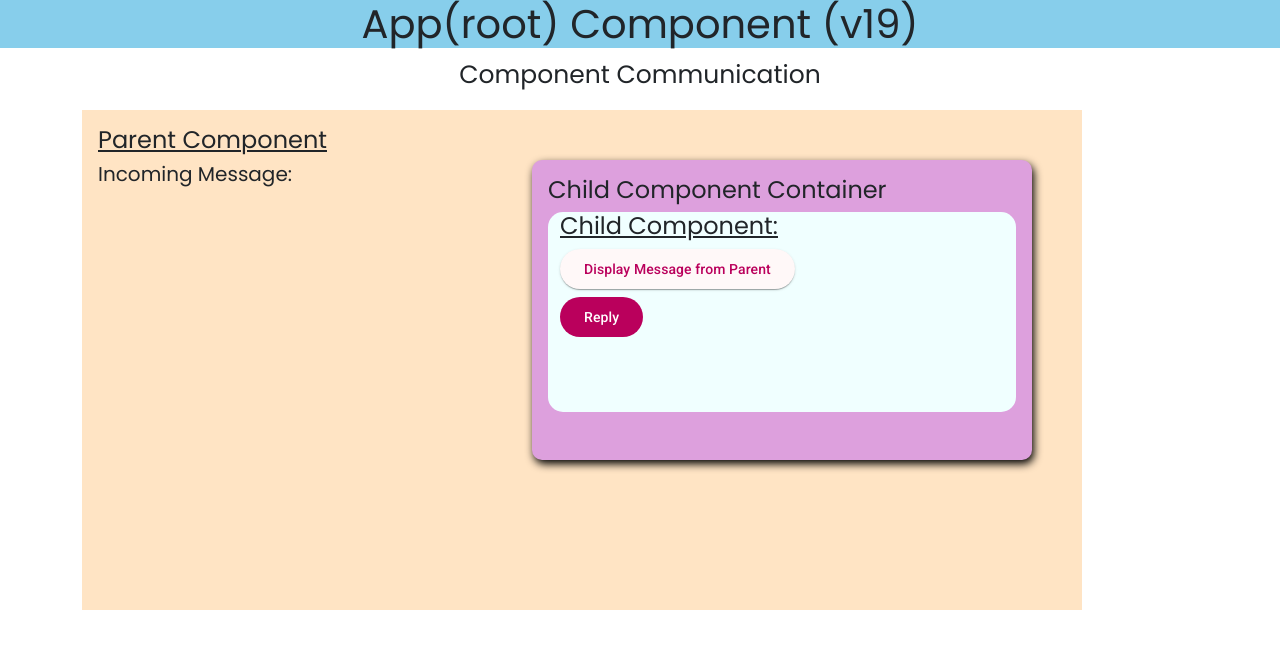
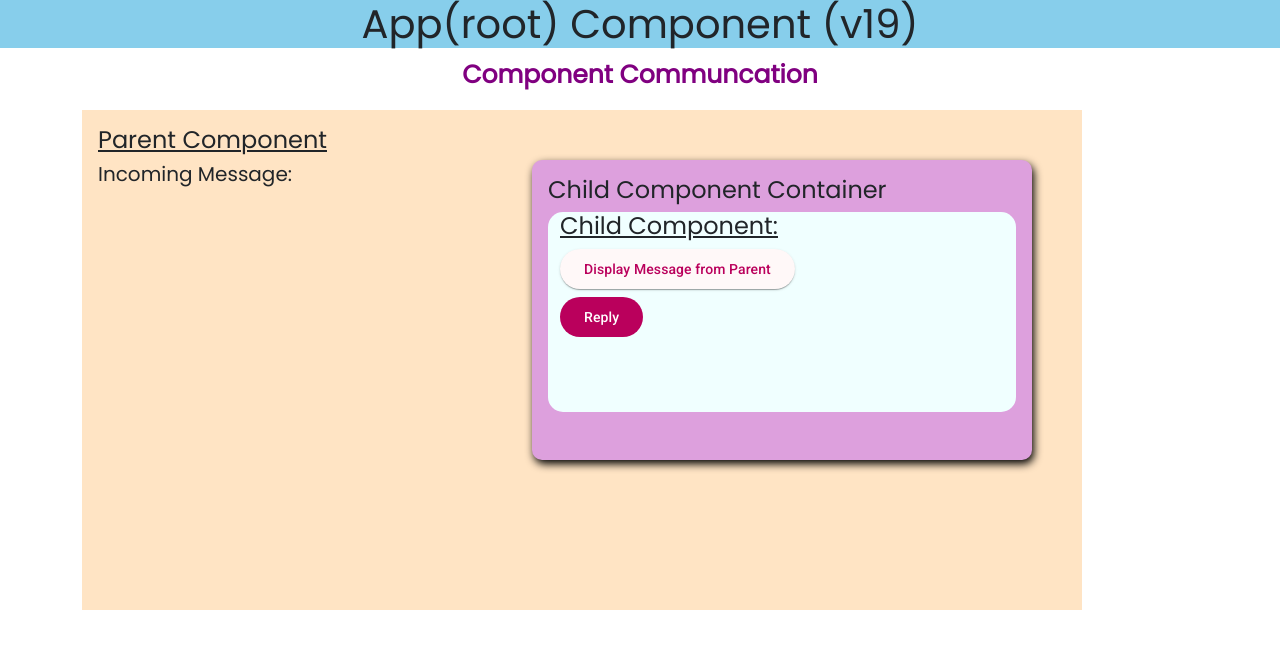
Before and after one commit to SatishKonduru/SELF-19, an Angular app: page / in a window 1280 px wide. Shown: the top 648 px of the page. Built offline with nearby package versions, Linux system fonts and the light colour scheme.

Commit message:
ViewChild Started

```diff
--- a/src/app/components/receiver/receiver.component.ts
+++ b/src/app/components/receiver/receiver.component.ts
@@ -21,7 +21,7 @@
   msg = signal<string>('');
   private replySignal = signal('This is the Reply Message');
   replyMessage() {
-    this.reply.emit('This is the Reply Message');
+    this.reply.emit(this.replySignal);
   }
   showParentMessage() {
     this.msg.set(this.postman());
--- a/src/app/components/sender/sender.component.html
+++ b/src/app/components/sender/sender.component.html
@@ -1,6 +1,7 @@
-<div style="display: flex; justify-content: center">
+<!-- <div style="display: flex; justify-content: center">
   <p style="font-size: 25px">Component Communication</p>
-</div>
+</div> -->
+<app-topic [topic]="'Component Communcation'"></app-topic>
 <div class="container">
   <div class="parent">
     <div class="p-3">
--- a/src/app/components/sender/sender.component.ts
+++ b/src/app/components/sender/sender.component.ts
@@ -1,9 +1,10 @@
 import { Component, signal } from '@angular/core';
 import { ReceiverComponent } from '../receiver/receiver.component';
 import { MatButtonModule } from '@angular/material/button';
+import { TopicComponent } from '../topic/topic.component';
 @Component({
   selector: 'app-sender',
-  imports: [ReceiverComponent, MatButtonModule],
+  imports: [ReceiverComponent, MatButtonModule, TopicComponent],
   templateUrl: './sender.component.html',
   styleUrl: './sender.component.css',
 })
--- /dev/null
+++ b/src/app/components/topic/topic.component.html
@@ -0,0 +1,3 @@
+<div style="display: flex; justify-content: center">
+  <p style="font-size: 25px; color: purple; font-weight: 600">{{ topic() }}</p>
+</div>
--- /dev/null
+++ b/src/app/components/topic/topic.component.ts
@@ -0,0 +1,11 @@
+import { Component, input } from '@angular/core';
+
+@Component({
+  selector: 'app-topic',
+  imports: [],
+  templateUrl: './topic.component.html',
+  styleUrl: './topic.component.css',
+})
+export class TopicComponent {
+  topic = input<string>('');
+}
```
Also changed, not shown: src/app/components/topic/topic.component.css (added).
